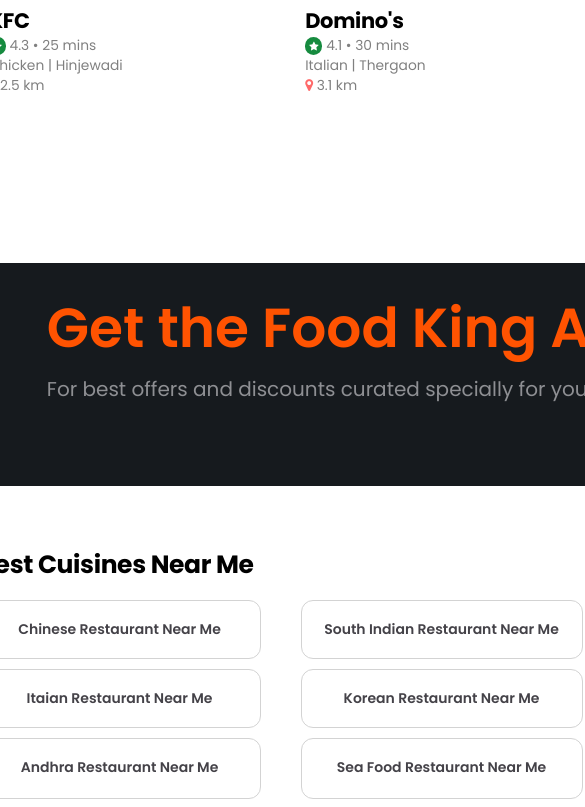
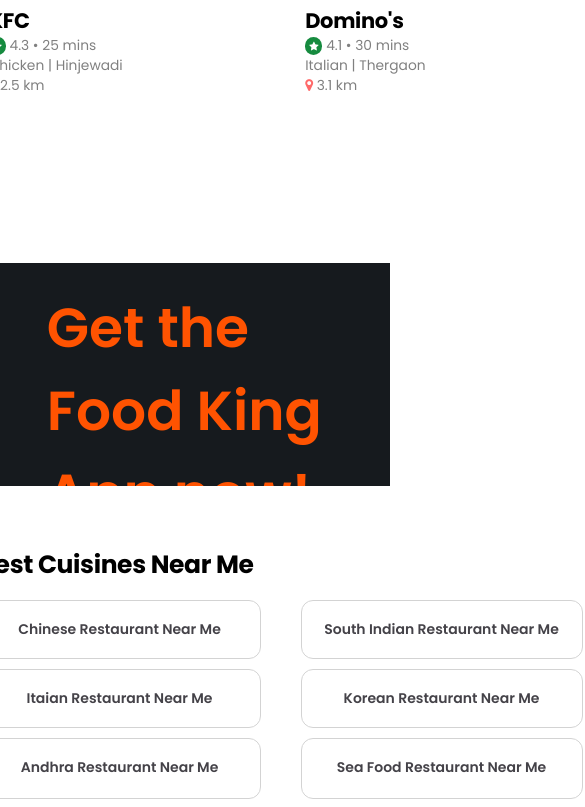
Before and after one commit to anupam-kumar-krishnan/e-com, a React (Vite) app: page / in a window 390 px wide. Shown: the part 1897-2704 px from the top of the page, 585 px wide, since content can reach past the window. Built offline with nearby package versions, Linux system fonts and the light colour scheme.

Commit message:
[style]: update mobile-section width for better responsiveness

```diff
--- a/index.css
+++ b/index.css
@@ -354,7 +354,7 @@ path {
 }
 
 .mobile-section {
-  width: 1338px;
+  width: 88%;
   height: 200px;
   background-color: #161a1e;
   padding-left: 12%;
```
